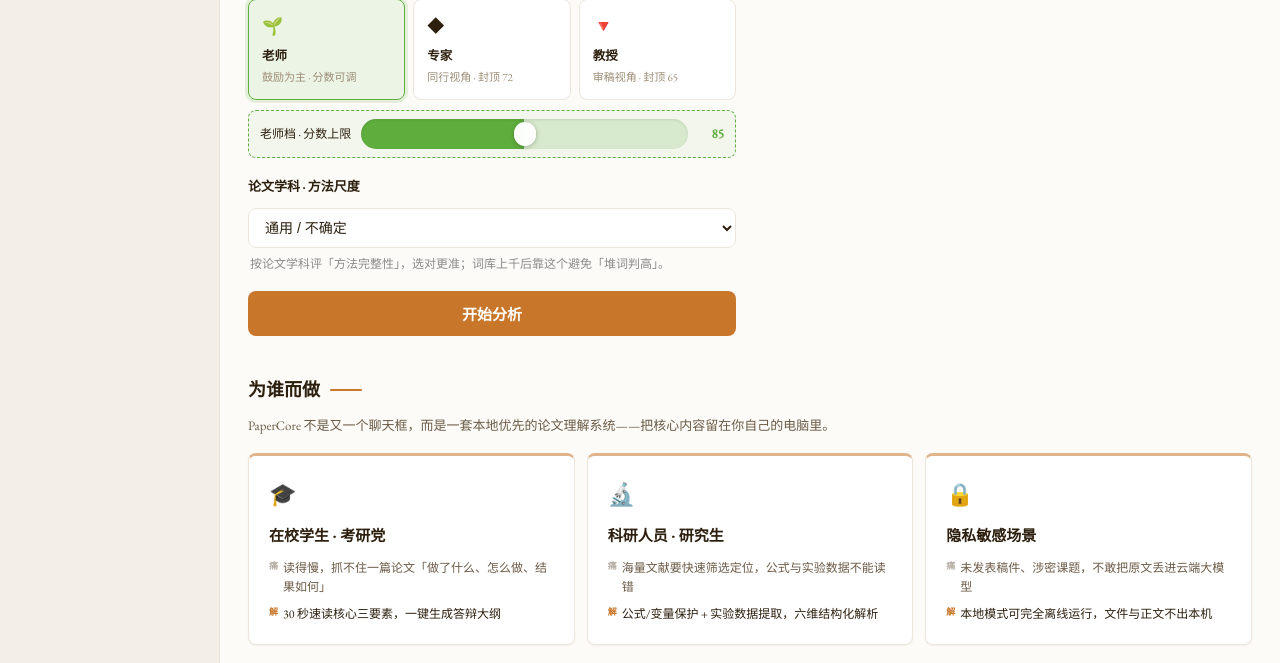
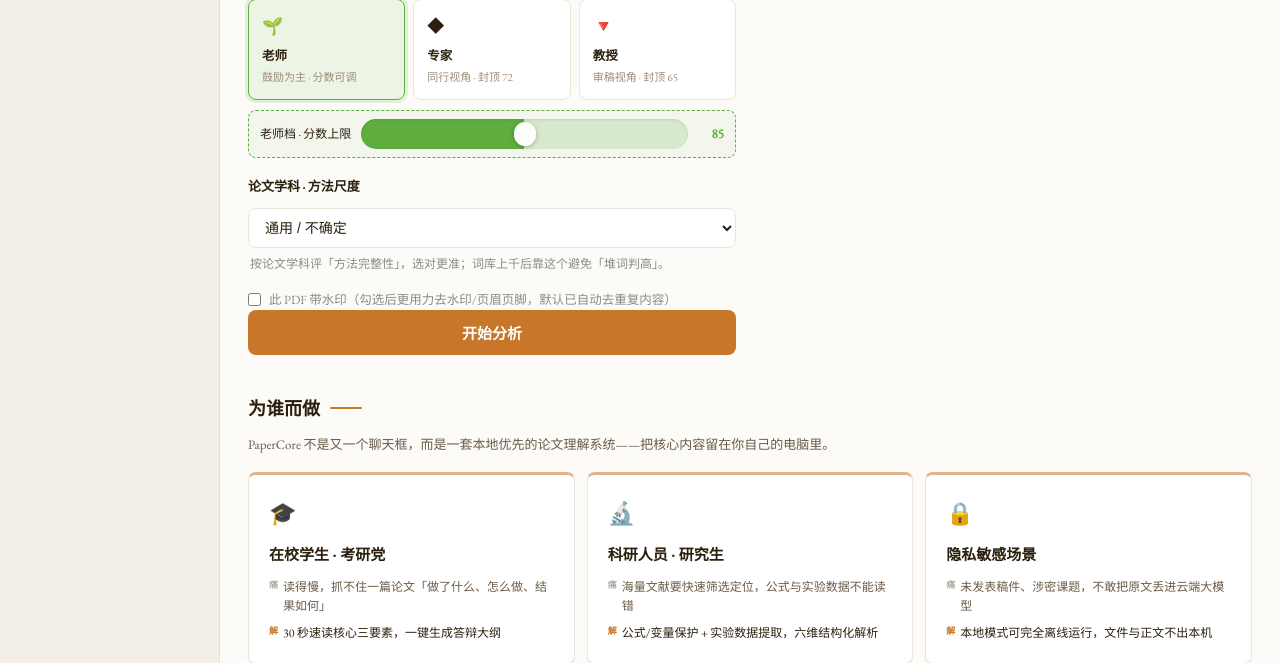
Before and after one commit to drkiyira-dev/PaperCore, a Flask app: page / in a window 1280 px wide. Shown: the part 969-1632 px from the top of the page. Run offline with Flask 3, Linux system fonts and the light colour scheme; data that the repository does not hold is empty; some web fonts are replaced.

Commit message:
feat: 去水印/页眉页脚——默认自动去跨页重复 + 前端「此PDF带水印」勾选（更激进）
- 新增 _strip_repeated_lines：频率法去掉跨页重复的版面家具（水印/页眉页脚/期刊名/DOI），
  不依赖页边界；带 30% 安全阀防误删正文
- extract_text 所有 PDF 抽取结果（docling/pdfplumber/PyPDF2/OCR）都过一遍：默认非激进去重；
  aggressive_watermark（前端勾选）时阈值更松 + 命中水印关键词(下载/preprint/http…)也删
- 前端加「此 PDF 带水印」勾选(index.html+main.js+css+i18n zh/en/ja)，upload 读 watermark 标志
- 验证：合成水印(真实比例)默认即去掉、正文全保留；真实论文 0% 误删；家具占比过高触发安全阀不删；
  端到端 watermark=1 材料论文 total 85 不变；pytest 46

```diff
--- a/app.py
+++ b/app.py
@@ -1747,6 +1747,39 @@ def _text_quality_ok(text, min_ratio=0.6):
     return (good / total) >= min_ratio
 
 
+def _strip_repeated_lines(text, aggressive=False):
+    """去掉跨页重复的版面家具：水印 / 页眉页脚 / 期刊名 / DOI。
+    频率法（不依赖页边界）：同一行文本在全文重复够多次、且够短，即视为家具删掉。
+    aggressive（用户勾选「此 PDF 带水印」）：阈值更松 + 命中常见水印关键词(下载/preprint/http…)也删。
+    安全阀：要删的行超过非空行 30% 时判为误伤，放弃清理、原样返回。"""
+    if not text or '\n' not in text:
+        return text
+    from collections import Counter
+    lines = text.split('\n')
+    freq = Counter(ln.strip() for ln in lines if ln.strip())
+    min_rep = 3 if aggressive else 4
+    max_len = 140 if aggressive else 60
+    wm_kw = ('下载', 'download', '预印本', 'preprint', '版权所有', 'copyright',
+             'http', 'doi:', '知网', 'cnki', 'chinaxiv', 'arxiv.org')
+
+    def furniture(s):
+        if not s:
+            return False
+        c = freq.get(s, 0)
+        if c >= min_rep and len(s) <= max_len:
+            return True
+        if aggressive and c >= 2 and any(k in s.lower() for k in wm_kw):
+            return True
+        return False
+
+    kept = [ln for ln in lines if not furniture(ln.strip())]
+    nonempty = sum(1 for ln in lines if ln.strip())
+    removed = nonempty - sum(1 for ln in kept if ln.strip())
+    if nonempty and removed > nonempty * 0.30:
+        return text   # 删太多，判误伤，放弃
+    return '\n'.join(kept)
+
+
 def _page_text_reading_order(page):
     """pdfplumber 单页文本抽取（直接用稳定的 extract_text）。
 
@@ -1802,11 +1835,13 @@ def _reflow_text(text):
     return '\n'.join(out)
 
 
-def extract_text(file_path):
+def extract_text(file_path, aggressive_watermark=False):
     """
     使用多种方式提取PDF/文档文本，提高解析成功率
     优先级：docling（文字层结构化）> pdfplumber > PyPDF2 > 本地 OCR（扫描件兜底）
     每一步都过文本质量闸，乱码（如 docling 对中文扫描件的 OCR 噪声）会被跳过。
+    所有 PDF 抽取结果都过一遍 _strip_repeated_lines：默认去跨页重复家具（水印/页眉脚）；
+    aggressive_watermark（前端「此 PDF 带水印」勾选）时更激进清理。
     """
     text = ""
     # 只取文件名的扩展名：用 splitext 而非对全路径 rsplit('.')，
@@ -1820,7 +1855,7 @@ def extract_text(file_path):
             text = result.document.export_to_text()
             if text and text.strip() and _text_quality_ok(text):
                 print(f"[docling] 解析成功，文本长度：{len(text)}")
-                return text
+                return _strip_repeated_lines(text, aggressive_watermark)
             elif text and text.strip():
                 print("[docling] 输出疑似乱码，跳过并尝试下游方式")
         except Exception as e:
@@ -1839,7 +1874,7 @@ def extract_text(file_path):
             text = _reflow_text(text)
             if text and text.strip() and _text_quality_ok(text):
                 print(f"[pdfplumber] 解析成功，文本长度：{len(text)}")
-                return text
+                return _strip_repeated_lines(text, aggressive_watermark)
             elif text and text.strip():
                 print("[pdfplumber] 输出疑似乱码（坏字体/水印层），跳过并尝试下游方式")
         except Exception as e:
@@ -1858,7 +1893,7 @@ def extract_text(file_path):
             text = _reflow_text(text)
             if text and text.strip() and _text_quality_ok(text):
                 print(f"[PyPDF2] 解析成功，文本长度：{len(text)}")
-                return text
+                return _strip_repeated_lines(text, aggressive_watermark)
             elif text and text.strip():
                 print("[PyPDF2] 输出疑似乱码（坏字体/水印层），跳过并尝试 OCR")
         except Exception as e:
@@ -1873,7 +1908,7 @@ def extract_text(file_path):
             text = _reflow_text(ocr_pdf(file_path))
             if text and text.strip():
                 print(f"[OCR] 兜底解析成功，文本长度：{len(text)}")
-                return text
+                return _strip_repeated_lines(text, aggressive_watermark)
         except Exception as e:
             print(f"[OCR] 兜底解析失败：{e}")
 
@@ -2454,8 +2489,9 @@ def _analyze_and_respond(path, display_filename):
             resp.set_cookie('pc_vid', vid, max_age=15552000, httponly=True, samesite='Lax')
             return resp, 429
 
-    # 解析文本
-    text = extract_text(path)
+    # 解析文本（watermark 勾选 → 更激进去水印/页眉脚）
+    _wm = request.form.get('watermark', '').strip().lower() in ('1', 'true', 'on', 'yes')
+    text = extract_text(path, aggressive_watermark=_wm)
 
     if not text.strip():
         return jsonify({"code": 400, "msg": "解析出的文本为空，请检查文件内容"}), 400
--- a/static/css/style.css
+++ b/static/css/style.css
@@ -742,6 +742,24 @@ a { color: inherit; text-decoration: none; }
     color: var(--color-muted, #8a8a8a);
 }
 
+/* 去水印勾选 */
+.watermark-toggle {
+    display: flex;
+    align-items: flex-start;
+    gap: 8px;
+    margin-top: 12px;
+    font-size: 12.5px;
+    line-height: 1.5;
+    color: var(--color-muted, #8a8a8a);
+    cursor: pointer;
+}
+.watermark-toggle input[type="checkbox"] {
+    margin-top: 2px;
+    accent-color: var(--color-grass);
+    cursor: pointer;
+    flex-shrink: 0;
+}
+
 /* 分析历史 · 评分档徽章（按档配色，与工作台三卡一致）*/
 .hc-score { display: inline-block; font-size: 11px; font-weight: 600; padding: 1px 8px; border-radius: 99px; }
 .hc-score-teacher { background: rgba(var(--color-grass-rgb), 0.15); color: #4e8f31; }
--- a/static/js/i18n.js
+++ b/static/js/i18n.js
@@ -95,6 +95,9 @@
     '土木 / 建筑': { en: 'Civil / Architecture', ja: '土木 / 建築' },
     '生物 / 生命科学': { en: 'Biology / Life Sciences', ja: '生物 / 生命科学' },
     '数学 / 理论': { en: 'Mathematics / Theory', ja: '数学 / 理論' },
+    '此 PDF 带水印（勾选后更用力去水印/页眉页脚，默认已自动去重复内容）': {
+        en: 'This PDF has a watermark (check for stronger watermark/header-footer removal; repeated content is auto-stripped by default)',
+        ja: 'この PDF には透かしがある（チェックで透かし/ヘッダー・フッターをより強力に除去。既定でも繰り返し要素は自動除去）' },
     '社科 / 经管 / 人文': { en: 'Social Sciences / Business / Humanities', ja: '社会科学 / 経営 / 人文' },
     '按论文学科评「方法完整性」，选对更准；词库上千后靠这个避免「堆词判高」。': {
         en: 'Scores "method completeness" by subject — pick the right one for accuracy; with a large keyword base this prevents keyword-stuffing from inflating scores.',
--- a/static/js/main.js
+++ b/static/js/main.js
@@ -330,6 +330,7 @@ function startAnalysis() {
     if (selectedScore === 'teacher' && teacherCapSlider) formData.append('teacher_cap', teacherCapSlider.value);
     const subjectSelect = document.getElementById('subjectSelect');
     if (subjectSelect) formData.append('subject', subjectSelect.value);
+    if (document.getElementById('watermarkInput')?.checked) formData.append('watermark', '1');
     if (useV4Pro) formData.append('use_v4pro', '1');
     if (apiKey) formData.append('api_key', apiKey);
     if (useLocalAi) formData.append('use_local_ai', '1');
--- a/templates/index.html
+++ b/templates/index.html
@@ -222,6 +222,12 @@
                     </select>
                     <p class="subject-hint">按论文学科评「方法完整性」，选对更准；词库上千后靠这个避免「堆词判高」。</p>
                 </div>
+
+                <!-- 去水印开关：默认已自动去跨页重复（页眉页脚/水印）；勾选则更激进清理 -->
+                <label class="watermark-toggle">
+                    <input type="checkbox" id="watermarkInput">
+                    <span>此 PDF 带水印（勾选后更用力去水印/页眉页脚，默认已自动去重复内容）</span>
+                </label>
 
                 <!-- 开始分析 -->
                 <button class="btn-start" id="btnStart">开始分析</button>
```
Also changed, not shown: tests/test_extract_quality.py (+30 -0 lines).
